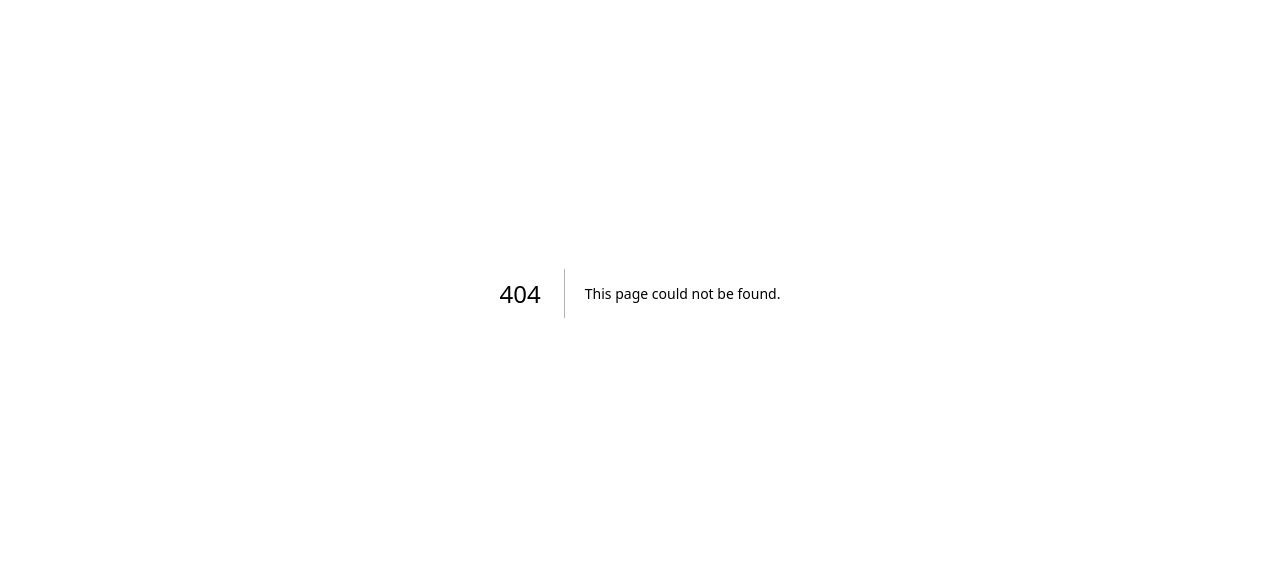
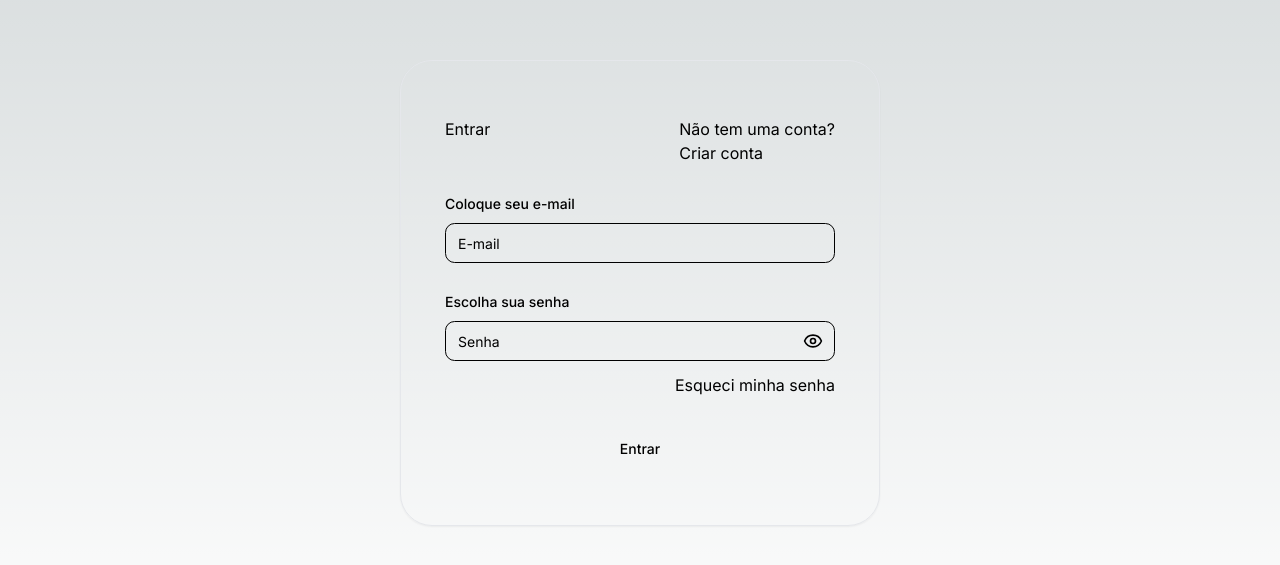
Before and after one commit to victorhdsp/searchmind, a Next.js app in the folder frontend/: page /entrar in a window 1280 px wide. Before the commit this address had no page. Shown: the part 107-672 px from the top of the page. Built offline with nearby package versions, Linux system fonts and the light colour scheme.

Commit message:
create signin page with toast and integrate api

```diff
--- /dev/null
+++ b/frontend/app/(authentication)/entrar/page.tsx
@@ -0,0 +1,79 @@
+"use client";
+
+import InputPassword from "@/components/InputPassword";
+import InputWithLabel from "@/components/InputWithLabel";
+import { Button } from "@/components/ui/button";
+import { Card, CardHeader, CardContent } from "@/components/ui/card";
+import Link from "next/link";
+import { FormEvent } from "react";
+import { useRouter } from "next/navigation";
+import api from "@/lib/api";
+import { useToast } from "@/components/ui/use-toast";
+
+export default function SignIn() {
+  const router = useRouter()
+  const { toast } = useToast()
+
+  async function onSubmit(event: FormEvent<HTMLFormElement>) {
+    event.preventDefault()
+    const form = event.currentTarget;
+
+    const data = {
+      email: form.email.value,
+      password: form.password.value
+    }
+
+    const response = await api.signin(data.email, data.password);
+    if (response.status) {
+      router.push("/")
+    } else {
+      toast({
+        title: "Ocorreu um erro!",
+        description: response.error,
+        variant: "destructive"
+      })
+    }
+  }
+
+  return (
+    <main className="flex min-h-screen">
+      <Card className="w-[30rem] h-min m-auto py-14 rounded-xl">
+        <CardHeader className="px-11 py-0">
+          <div className="grid grid-cols-2">
+            <h1 className="">Entrar</h1>
+            <div className="w-max ml-auto">
+              <p className="sm">Não tem uma conta?</p>
+              <Link className="w-max" href="/criar-conta">
+                <p className="sm">Criar conta</p>
+              </Link>
+            </div>
+          </div>
+        </CardHeader>
+        <CardContent className="px-11 pb-0 pt-8">
+          <form
+            className="flex flex-col gap-8"
+            onSubmit={onSubmit}
+          >
+            <InputWithLabel
+              name="email"
+              label="Coloque seu e-mail"
+              placeholder="E-mail"
+              type="email"
+            />
+            <InputPassword
+              name="password"
+              label="Escolha sua senha"
+              placeholder="Senha"
+            />
+            <Link className="w-max ml-auto -mt-5" href="/esqueci-minha-senha">
+              <p className="xs">Esqueci minha senha</p>
+            </Link>
+            <Button>
+              Entrar
+            </Button>
+          </form>
+        </CardContent>
+      </Card>
+    </main>
+  );
+}
```
